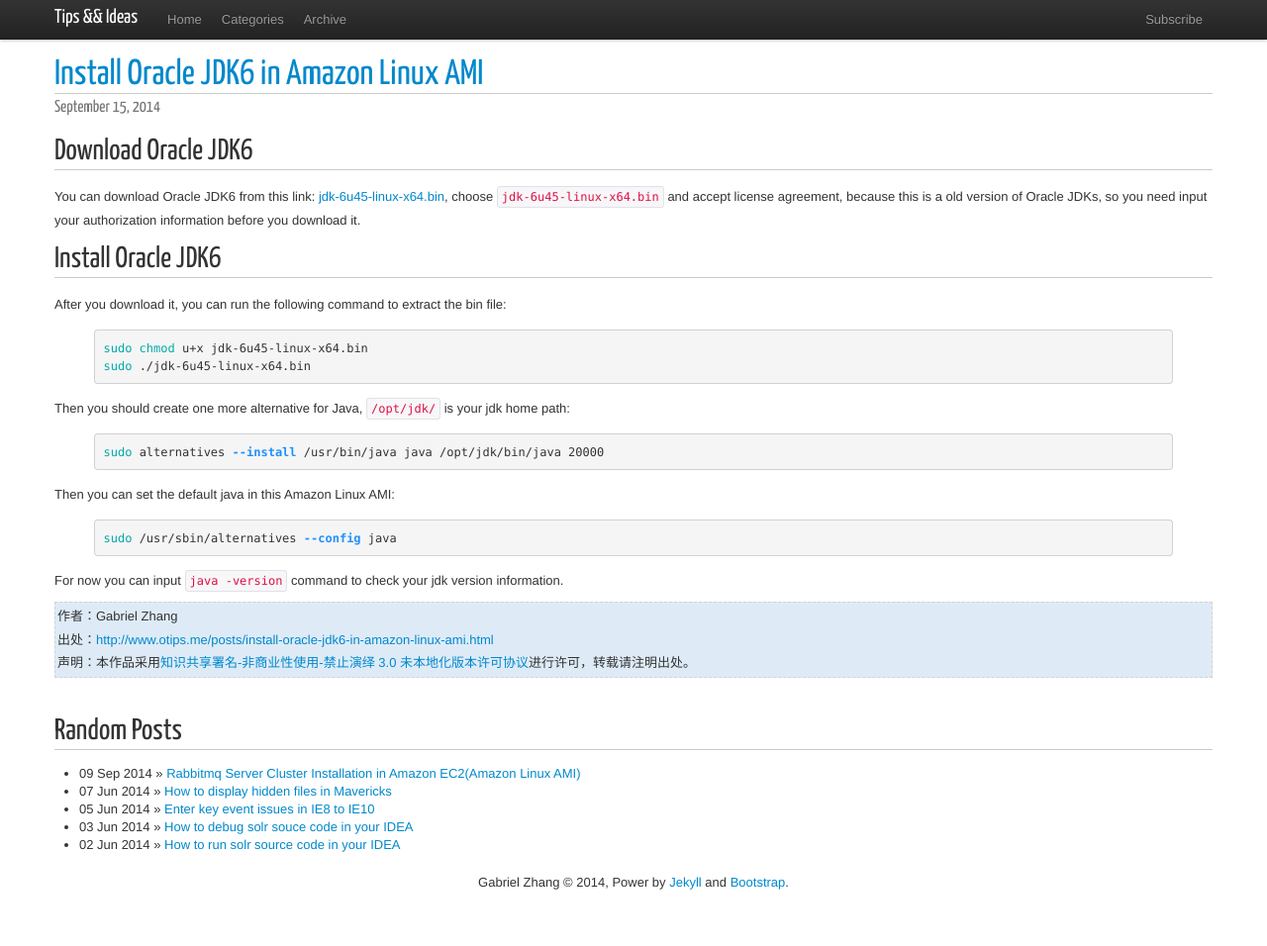
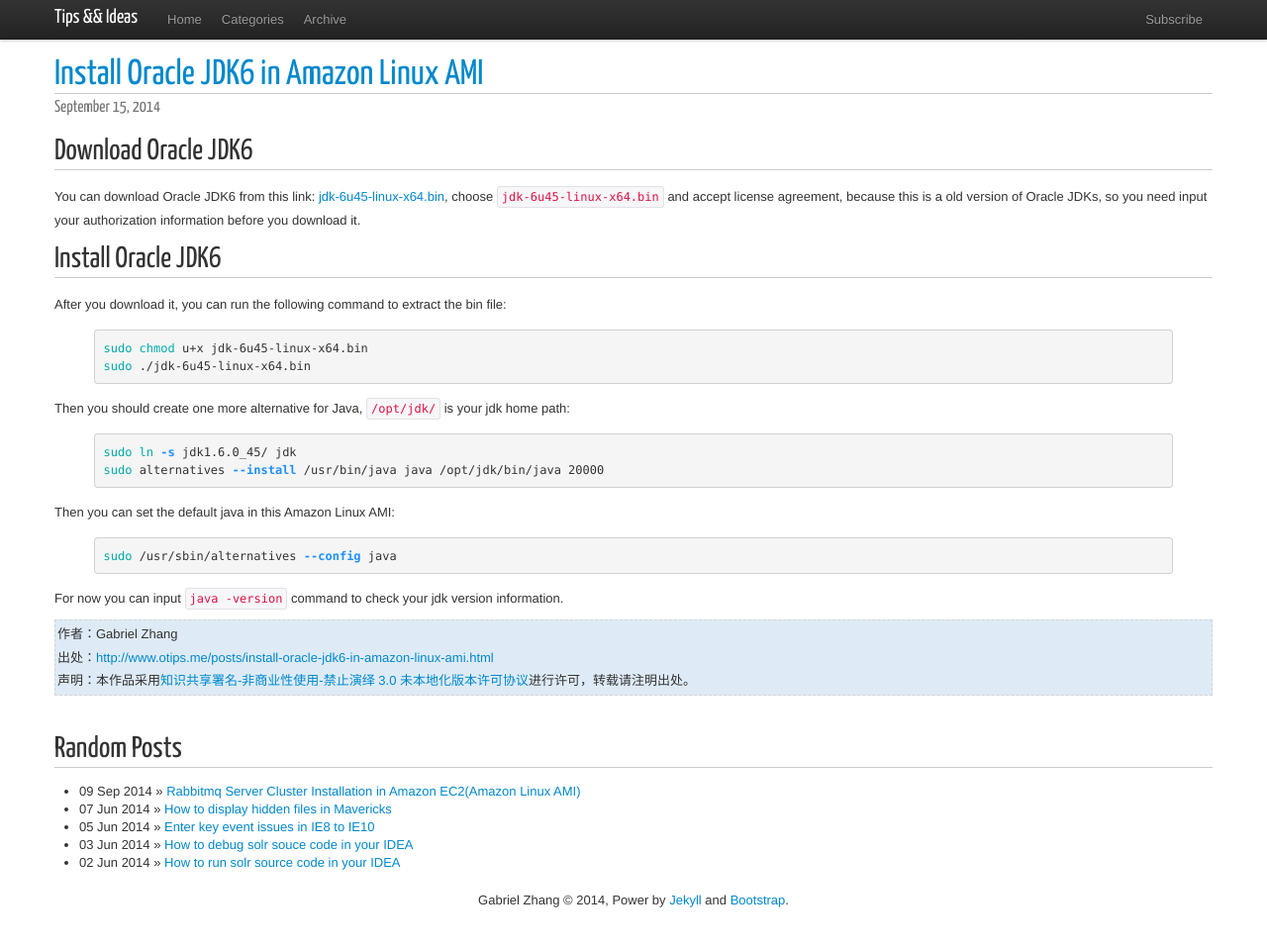
Before and after one commit to smalldirector/smalldirector.github.io, a Jekyll site: the page built from _posts/2014-09-15-install-oracle-jdk6-in-amazon-linux-ami.md, in a window 1280 px wide and 959 px high. Shown: the top 956 px of the window at 99% size. Built offline with Jekyll 4.4.1, drawn with Linux system fonts in a browser that asks for light colours; nearby versions of some CDN libraries; Markdown is read by kramdown in place of the engine named in the settings; comment, search, counter and statistics services are not loaded.

Commit message:
add one more command

```diff
--- a/_posts/2014-09-15-install-oracle-jdk6-in-amazon-linux-ami.md
+++ b/_posts/2014-09-15-install-oracle-jdk6-in-amazon-linux-ami.md
@@ -16,6 +16,7 @@
 
 Then you should create one more alternative for Java, `/opt/jdk/` is your jdk home path:
 {% highlight bash %}
+sudo ln -s jdk1.6.0_45/ jdk
 sudo alternatives --install /usr/bin/java java /opt/jdk/bin/java 20000
 {% endhighlight %}
 
```
